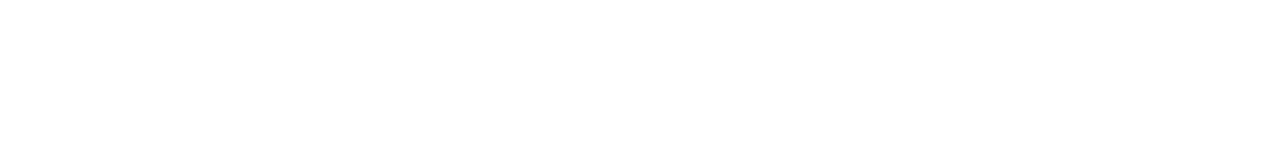
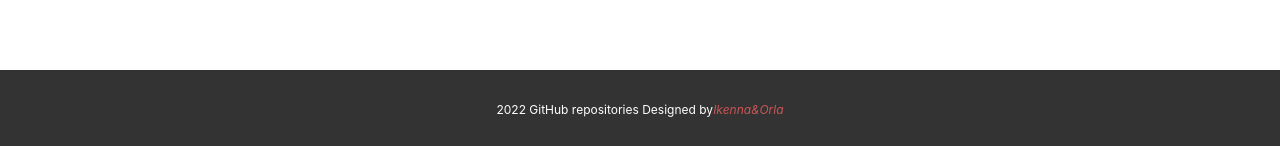
Before and after one commit to ike-agu/github_clone_lap3, a React (Create React App) app in the folder lap3_github_clone/: page / in a window 1280 px wide. Shown: the part 651-797 px from the top of the page. Built offline with nearby package versions, Linux system fonts and the light colour scheme; no server answers.

Commit message:
added footer

```diff
--- /dev/null
+++ b/lap3_github_clone/src/pages/Footer/index.js
@@ -0,0 +1,16 @@
+import React from 'react'
+import './style.css'
+
+export function Footer() {
+  return (
+    <div>
+      <footer class="social-links">
+          <p> 2022 GitHub repositories Designed by
+            <i>
+              <a rel="noopener noreferrer" href="#" target="_blank">Ikenna&Orla</a>
+            </i>
+          </p>
+      </footer>
+    </div>
+  )
+}
--- /dev/null
+++ b/lap3_github_clone/src/pages/Footer/style.css
@@ -0,0 +1,19 @@
+footer {
+  padding: 20px 0;
+  background-color: #333;
+  position: fixed;
+  margin-top: 30px;
+  color: white;
+  bottom: 0;
+  width: 100%;
+}
+
+footer a {
+  text-decoration: none;
+  color: rgb(204, 84, 84);
+}
+
+.social-links {
+  text-align: center;
+  font-size: 12px;
+}
--- a/lap3_github_clone/src/pages/Repositories/index.js
+++ b/lap3_github_clone/src/pages/Repositories/index.js
@@ -1,10 +1,12 @@
 import React from 'react';
 import { SearchForm } from '../../components';
+import {Footer} from '../Footer'
 import './style.css'
 
 export const Repositories = () => {
 
     return(
+      <>
         <main className='container'>
             <h1 id="title">Your GitHub Repositories</h1>
             <div id="search">
@@ -12,5 +14,7 @@
                 <SearchForm/>
             </div>
         </main>
+        <Footer />
+      </>
     )
 }
--- a/lap3_github_clone/src/pages/index.js
+++ b/lap3_github_clone/src/pages/index.js
@@ -1 +1,2 @@
 export {Repositories} from './Repositories'
+export {  Footer} from './Footer'
```
